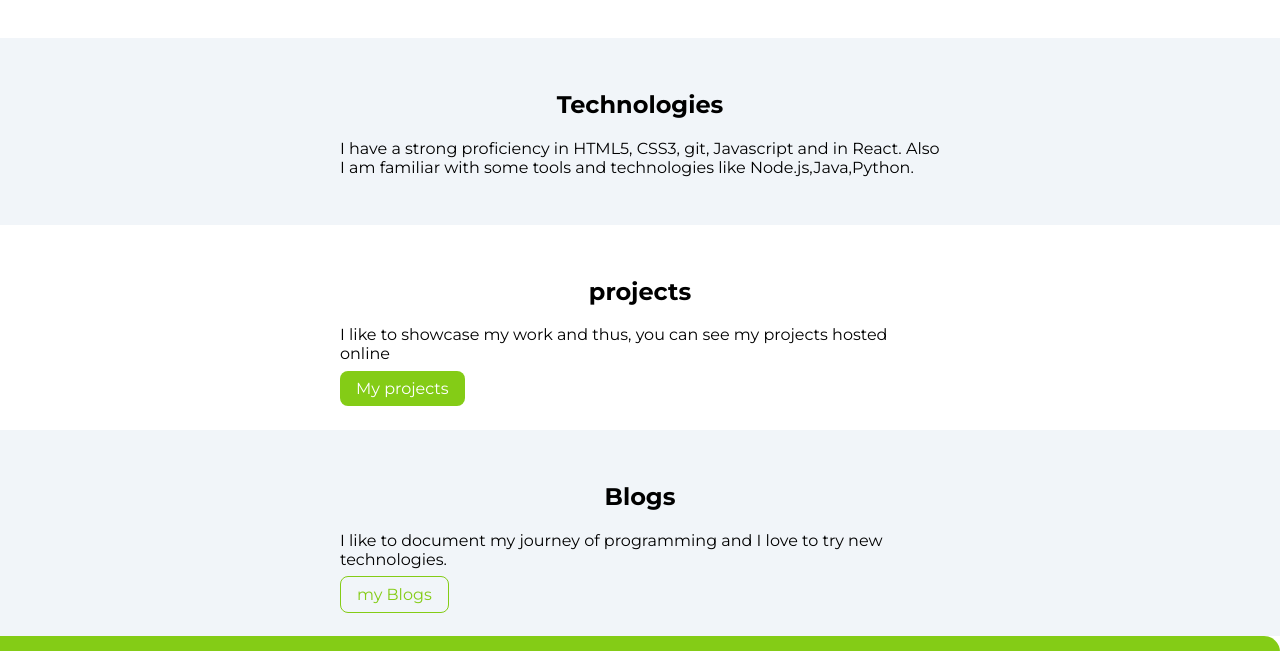
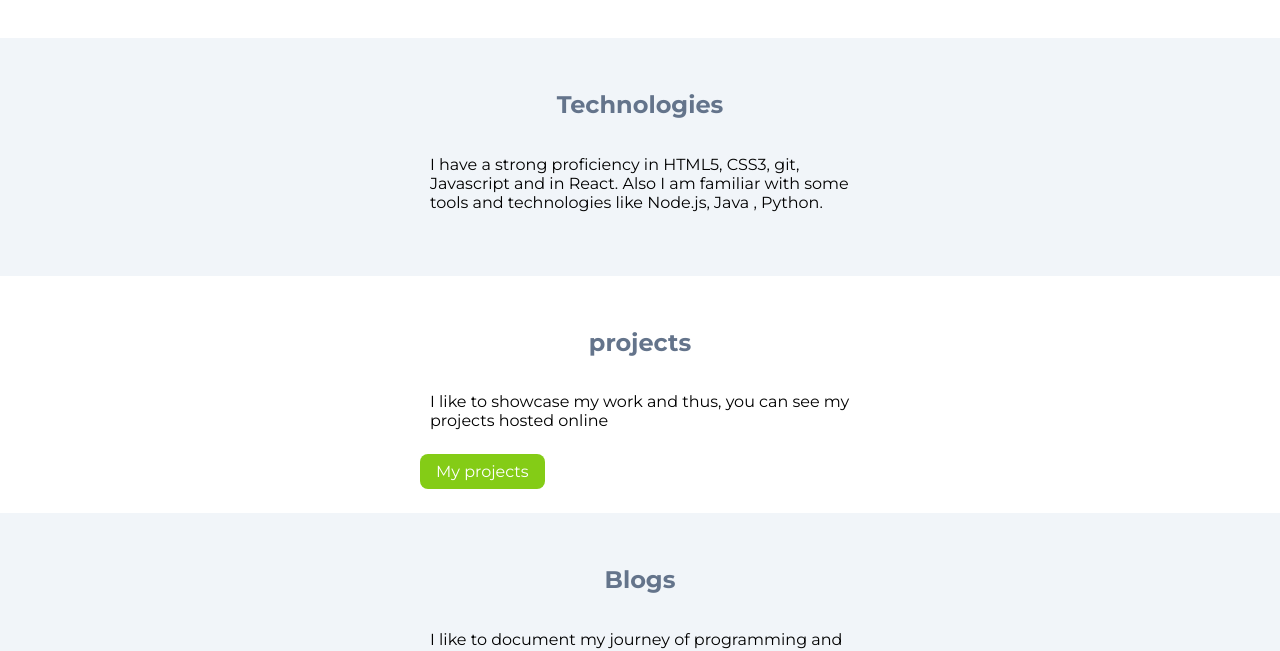
Before and after one commit to nishanth3012000/Nishanth_portfolio, a plain HTML site: page index.html in a window 1280 px wide. Shown: the part 390-1041 px from the top of the page. Drawn offline with Linux system fonts and the light colour scheme.

Commit message:
changes done

```diff
--- a/index.html
+++ b/index.html
@@ -36,21 +36,21 @@
         <div class="container container-center">
             <h1>Technologies</h1>
             <p>I have a strong proficiency in HTML5, CSS3, git, Javascript and in React. Also I am familiar with some
-                tools and technologies like Node.js,Java,Python.</p>
+                tools and technologies like Node.js, Java , Python.</p>
         </div>
     </section>
     <section class="section">
         <div class="container container-center">
             <h1>projects</h1>
             <p>I like to showcase my work and thus, you can see my projects hosted online</p>
-            <a class="link link-primary" href="./projects.html">My projects</a>
+            <a class="link link-primary pl" href="./projects.html">My projects</a>
         </div>
     </section>
     <section class="section ow">
         <div class="container container-center">
             <h1>Blogs</h1>
             <p>I like to document my journey of programming and I love to try new technologies.</p>
-            <a class="link link-secondary" href="./blogs.html">my Blogs</a>
+            <a class="link link-secondary sl" href="./blogs.html">my Blogs</a>
         </div>
     </section>
     <footer class="footer">
--- a/styles.css
+++ b/styles.css
@@ -36,17 +36,44 @@ hr {
     cursor: pointer;
 }
 
+a.link.link-secondary.sl {
+    margin-left: 5rem;
+}
+
+a.link.link-primary.pl {
+    margin-left: 5rem;
+}
+
 .link-primary {
     background-color: var(--primary-color);
     border-radius: 0.5rem;
-    color: white
+    color: white;
+    margin-left: 5rem;
+
 }
-
 .link-secondary {
     color: var(--primary-color);
     border-radius: 0.5rem;
     border: 1px solid var(--primary-color);
+    /* padding-left: 1rem; */
+    margin-left: 1rem;
 }
+
+
+p {
+    /* padding: 1rem 1rem 1rem 1rem; */
+    padding-top: 1rem;
+    padding-bottom: 2rem;
+    width: 70%;
+    margin: auto;
+    font-size:medium;
+}
+
+
+span.heading-inverted {
+    color: #84cc16;
+}
+
 
 .list-non-bullet {
     list-style: none;
@@ -62,7 +89,6 @@ hr {
     color: white;
     padding: 1rem;
     border-bottom-left-radius: 1rem;
-
 }
 
 .navigation .nav-brand {
@@ -113,14 +139,13 @@ hr {
 
 .section h1 {
     text-align: center;
+    color: #64748b;
 }
 
 .ow {
     background-color: var(--off-white);
 }
- .ow .container-center.heading-inverted{
-    color: var(--primary-color);
-}
+
 
 .footer {
     background-color: var(--primary-color);
```
Also changed, not shown: projects.html (+3 -2 lines).
